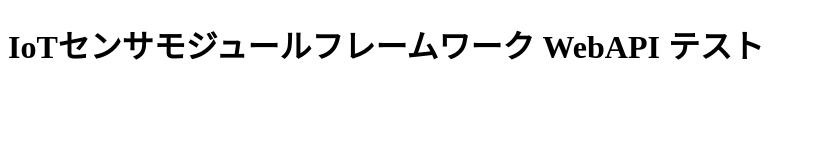
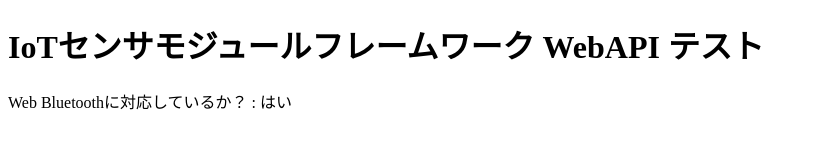
Before and after one commit to Atsumi-Gakuto/IoTSensorModule-WebAPI, a website built with Vite: page sample/index.html in a window 1280 px wide. Shown: the whole page, without its empty margins (0-814 px from the left). Built offline with nearby package versions, Linux system fonts and the light colour scheme.

Commit message:
Web Bluetooth対応確認関数を作成

```diff
--- a/package.json
+++ b/package.json
@@ -11,6 +11,7 @@
   },
   "devDependencies": {
     "@types/node": "^24.10.1",
+    "@types/web-bluetooth": "^0.0.21",
     "typescript": "^5.9.3",
     "vite": "^7.2.6",
     "vite-plugin-dts": "^4.5.4"
--- a/sample/index.html
+++ b/sample/index.html
@@ -7,5 +7,6 @@
 	</head>
 	<body>
 		<h1>IoTセンサモジュールフレームワーク WebAPI テスト</h1>
+		<p>Web Bluetoothに対応しているか？ : <span id="message_is_web_bluetooth_supported">確認中</span></p>
 	</body>
 </html>
--- a/sample/js/iot_sensor_module_api_sample.js
+++ b/sample/js/iot_sensor_module_api_sample.js
@@ -1,4 +1,4 @@
 import { IoTSensorModuleAPI } from "../../dist/iot_sensor_module_api.mjs";
 
 const api = new IoTSensorModuleAPI();
-api.sayHello();
+document.getElementById("message_is_web_bluetooth_supported").innerText = api.getIsSupportedWebBluetooth() ? "はい" : "いいえ";
```
Also changed, not shown: src/main.ts (+10 -2 lines), 1 other file.
